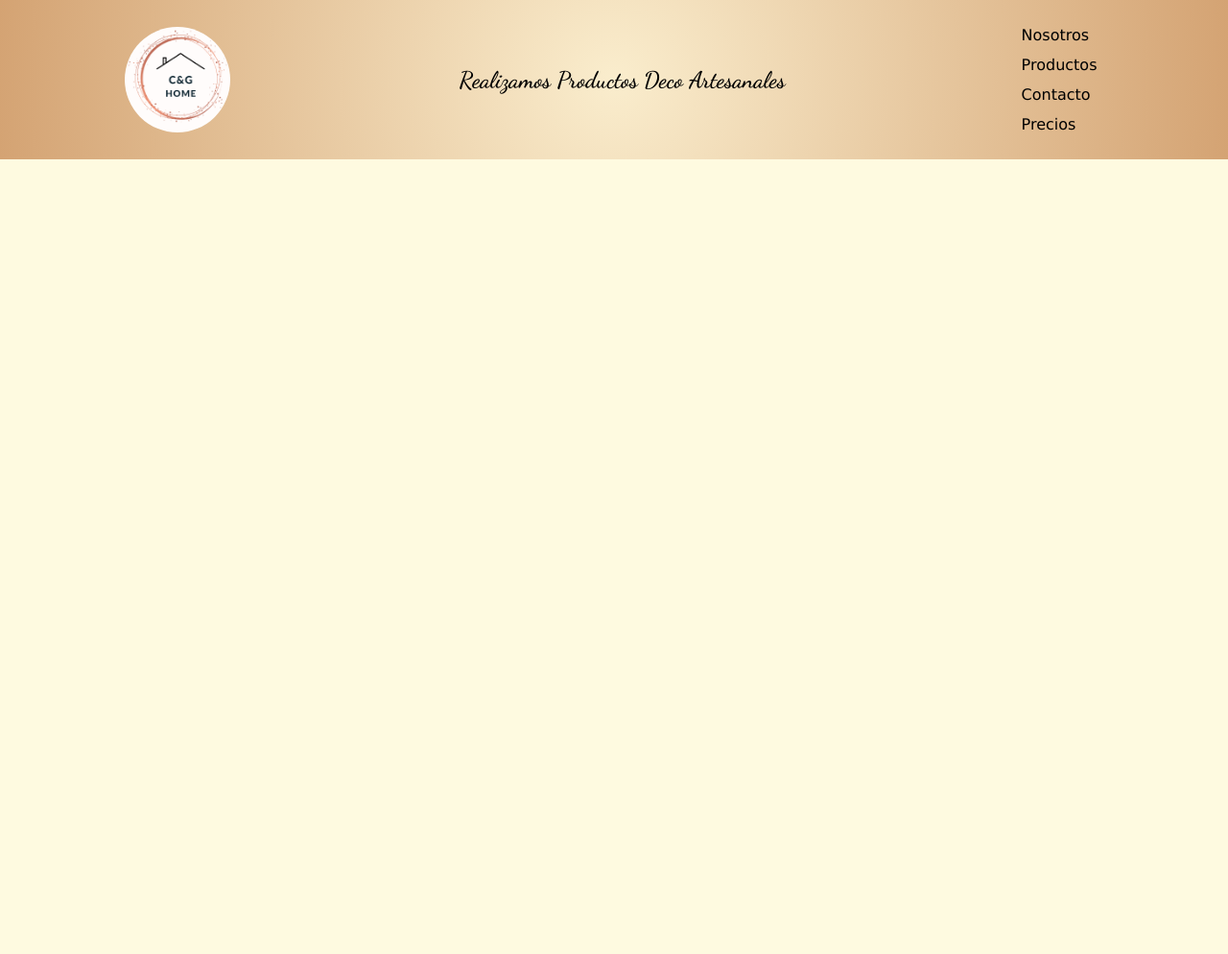
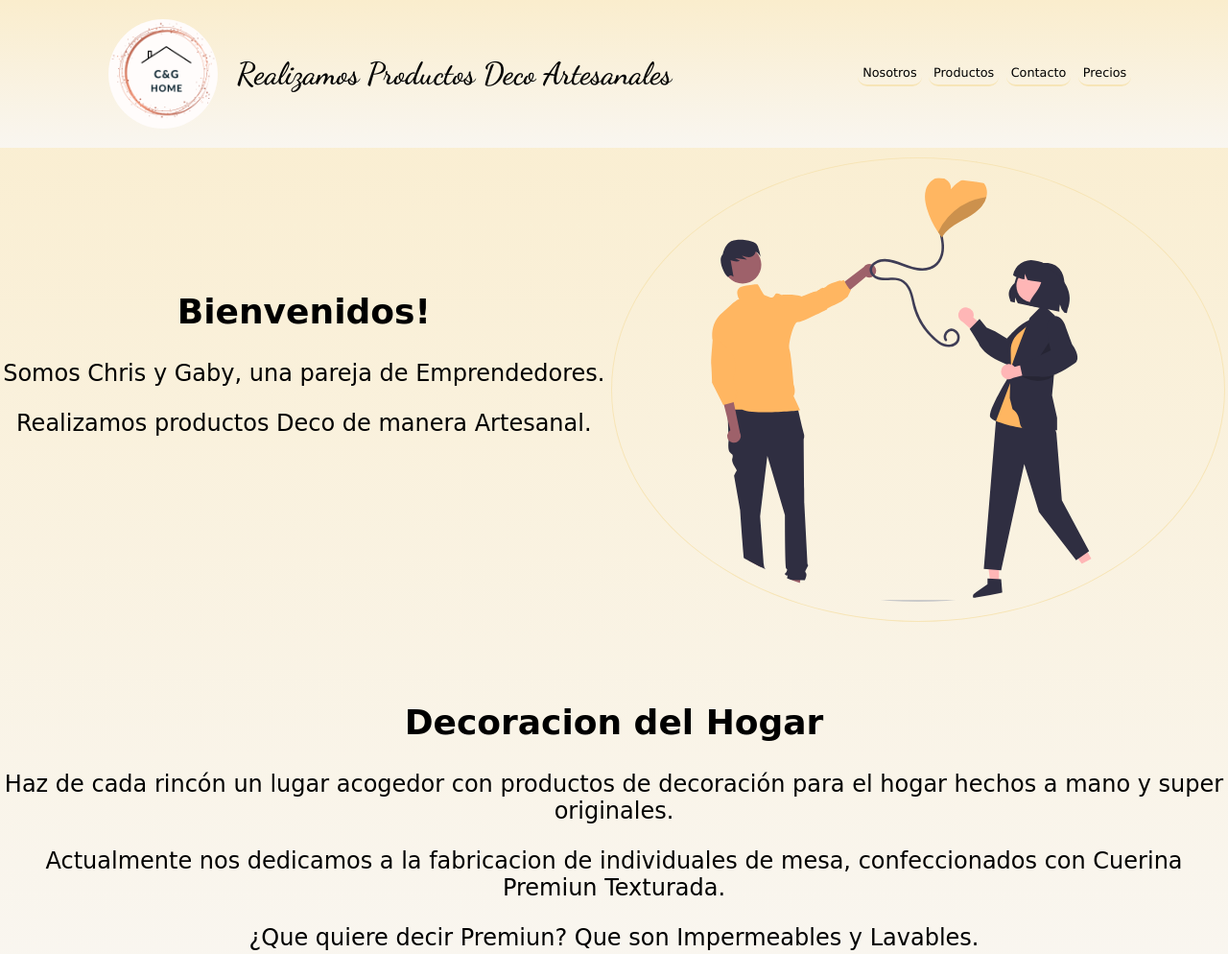
Before and after one commit to GabyFerD/Landing-Page-Portfolio, a plain HTML site: page index.html in a window 1280 px wide. Shown: the whole page at 96% size. Before the commit the page ends 800 px from the top, so only its background shows below. Drawn offline with Linux system fonts and the light colour scheme.

Commit message:
Se realizaron cambios en el Header y se agrego un Main.

```diff
--- a/index.html
+++ b/index.html
@@ -7,18 +7,35 @@
     <link rel='stylesheet' type='text/css' media='screen' href='style.css'>
 </head>
  <body>
-  <header class="navbar">
-     <img class="Logo" src="Dm.png" alt="Logo">
-     <h2>Realizamos Productos Deco Artesanales</h2>
-     <div>
+   <header class="encabezado">
+    <div>
+     <img class="logo" src="Dm.png" alt="Logo">
+      <h1 class="titulo">Realizamos Productos Deco Artesanales</h1>
+    </div>
      <nav>
-       <ul>
-        <li><a href="#nosotros">Nosotros</a></li>
-        <li><a href="#Productos">Productos</a></li>
-        <li><a href="#contacto">Contacto</a></li>
-        <li><a href="#precios">Precios</a></li>
+       <ul class="navBar">
+        <li><a class="link" href="#nosotros">Nosotros</a></li>
+        <li><a class="link" href="#Productos">Productos</a></li>
+        <li><a class="link" href="#contacto">Contacto</a></li>
+        <li><a class="link" href="#precios">Precios</a></li>
        </ul>
      </nav>
-  </header>
+   </header>
+    <main>
+     <section class="main__section">
+      <article class="section__article article--parrafo"><h2>Bienvenidos!</h2>
+       <p>Somos Chris y Gaby, una pareja de Emprendedores.</p>
+       <p>Realizamos productos Deco de manera Artesanal.</p></article>
+      <article class="section__article"><img class="fotoPrincipal" src="undraw_love_re_mwbq.svg"></article>
+     </section>
+     <section class="main__section2">
+      <article>
+        <h2>Decoracion del Hogar</h2>
+        <p>Haz de cada rincón un lugar acogedor con productos de decoración para el hogar hechos a mano y super originales.</p>
+        <p>Actualmente nos dedicamos a la fabricacion de individuales de mesa, confeccionados con Cuerina Premiun Texturada.</p>
+        <p>¿Que quiere decir Premiun? Que son Impermeables y Lavables.</p>
+      </article>
+     </section>
+    </main>
  </body>
 </html>
--- a/style.css
+++ b/style.css
@@ -1,52 +1,72 @@
 *{
     box-sizing: border-box;
 }
+
+
 @font-face{
     font-family: "Google-fuentes";
     src: url("fuentes/DancingScript-SemiBold.ttf");
 }
+
 body{
-    background-color: #fefae0;
     margin: 0;
     font-family: Verdana, Tahoma, sans-serif;
+    display: flex;
+    flex-direction: column;
 }
 
-header{
+.encabezado{
     background: rgb(250,237,205);
-background: radial-gradient(circle, rgba(250,237,205,1) 0%, rgba(212,163,115,1) 100%);
+    background: linear-gradient(180deg, rgba(250,237,205,1) 0%, rgba(249,246,240,1) 100%);
     width: 100%;
     display: flex;
+    flex-direction: row;
     justify-content: space-around;
-  align-items: center;
-  position: fixed;
-  top: 0;
+    align-items: center;
+    position: fixed;
+    top: 0;
+}
 
+div{
+    display: flex;
+    flex-direction: row;
+    align-items: center;
 }
 
 img{
-    width: 150px;
-    height: 150px;
+    width: max(100px, 12vw);
     border-radius: 100%;
     padding: 20px;
 }
 
-h2{
+h1{
     font-family: "Google-fuentes";
     text-align: center;
+    font-size: min(5vw, 2rem);
+}
 
-}
+nav{
+    width: 50%;
+    max-width: 300px;
+    height: 50%;
+  }
 
 
 nav > ul{
-    padding: 20px;
-    height: 100%;
+    display: flex;
+    flex-flow: row wrap;
+    justify-content: space-evenly;
+    align-items: center;
+    padding-inline-start: 0px;
     margin-block: 0;
+    font-size: 0.8rem;
 }
 
 nav > ul > li {
-    margin: 2px;
+    display: block;
+    border-bottom: 2px solid #f7e5b7;
     padding: 5px;
-    display: block;
+    border-radius: 10px;
   }
 
 
@@ -56,6 +76,63 @@ nav > ul > li {
 }
 
   nav > ul > li > a:hover {
-    background-color: #bc6c25;
+    background-color: #eeb37f;
     color: #fefae0;
+    border-radius: 10px;
+    padding: 10px;
  }
+
+main{
+    width: 100%;
+    background: rgb(250,237,205);
+    background: linear-gradient(180deg, rgba(250,237,205,1) 0%, rgba(249,246,240,1) 100%);
+ }
+
+.main__section{
+    margin-top: 100px;
+    display: flex;
+    flex-direction: row;
+    align-items: center;
+    justify-content: space-around;
+}
+
+.article--parrafo{
+    text-align: center;
+    font-size: min(5vw, 1.5rem);
+    font-family: cursive;
+ }
+
+ .fotoPrincipal{
+    width: max(150px, 50vw);
+    border: 0.5px solid #f7e5b7;
+    margin-top: 10%;
+ }
+
+ .main__section2{
+    text-align: center;
+    font-size: min(5vw, 1.5rem);
+    font-family: cursive;
+    margin-top: 80px;
+ }
+
+@media all and (max-width: 700px) {
+
+  .encabezado{
+    flex-direction: column;
+    align-items: center;
+  }
+
+  h1{
+    font-size: min(10vw, 1.5rem);
+  }
+
+  .navBar{
+    flex-flow: column wrap;
+    padding: 10px;
+    border-top: 2px solid #f7e5b7;
+  }
+
+  .main__section{
+    margin-top: 300px;
+  }
+}
```
Also changed, not shown: undraw_love_re_mwbq.svg (added).
